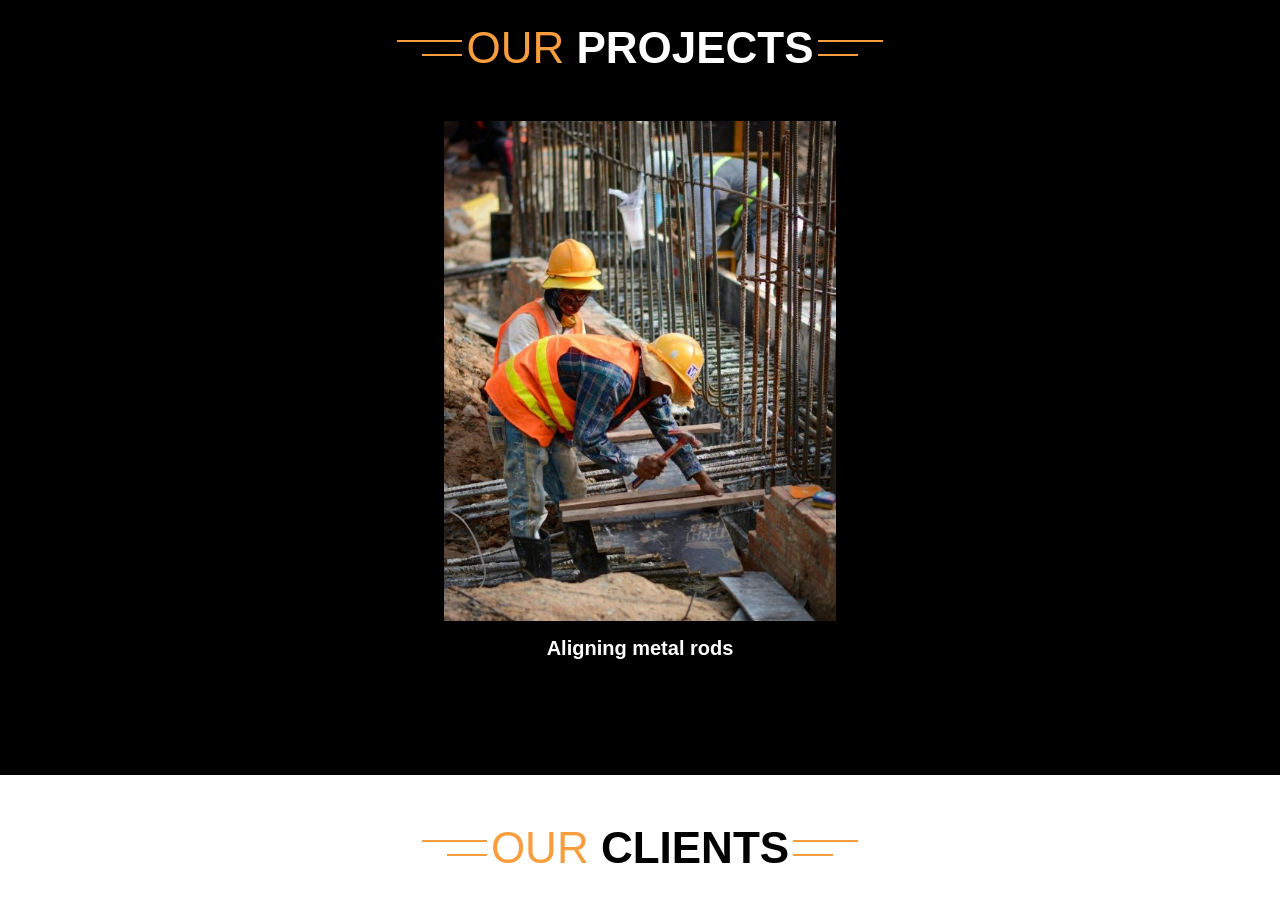
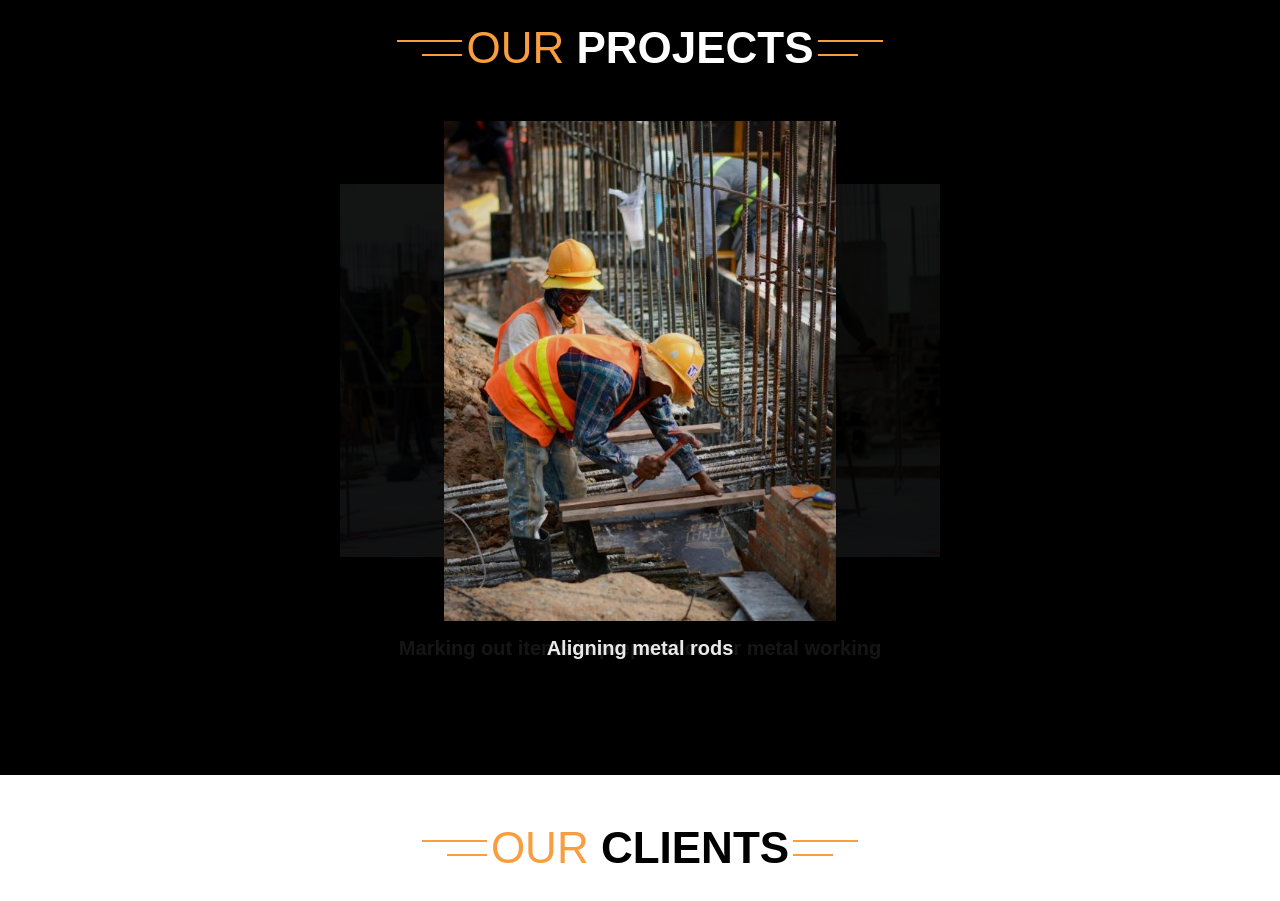
Before and after one commit to mkaweme/techplus, a Next.js app: page / in a window 1280 px wide. Shown: the part 2760-3661 px from the top of the page. Built offline with nearby package versions, Linux system fonts and the light colour scheme.

Commit message:
put longer delay on photo change

```diff
--- a/app/components/Projects.tsx
+++ b/app/components/Projects.tsx
@@ -34,13 +34,13 @@
         setCurrentImage((prev) => (prev + 1) % PROJECTS.length);
         setFade("fade-in");
       }, 1000);
-    }, 4000);
+    }, 5000);
     return () => clearInterval(interval);
   }, []);
 
   return (
     <>
-      <div className="relative flex flex-col items-center bg-black h-screen">
+      <div className="relative flex flex-col items-center bg-black h-screen" id="projects">
         <div className="flex flex-row items-center my-10">
           <div className="flex flex-col items-end gap-y-3 mr-1">
             <div className="w-[65px] h-[2px] bg-[#F89E3E]"></div>
```
